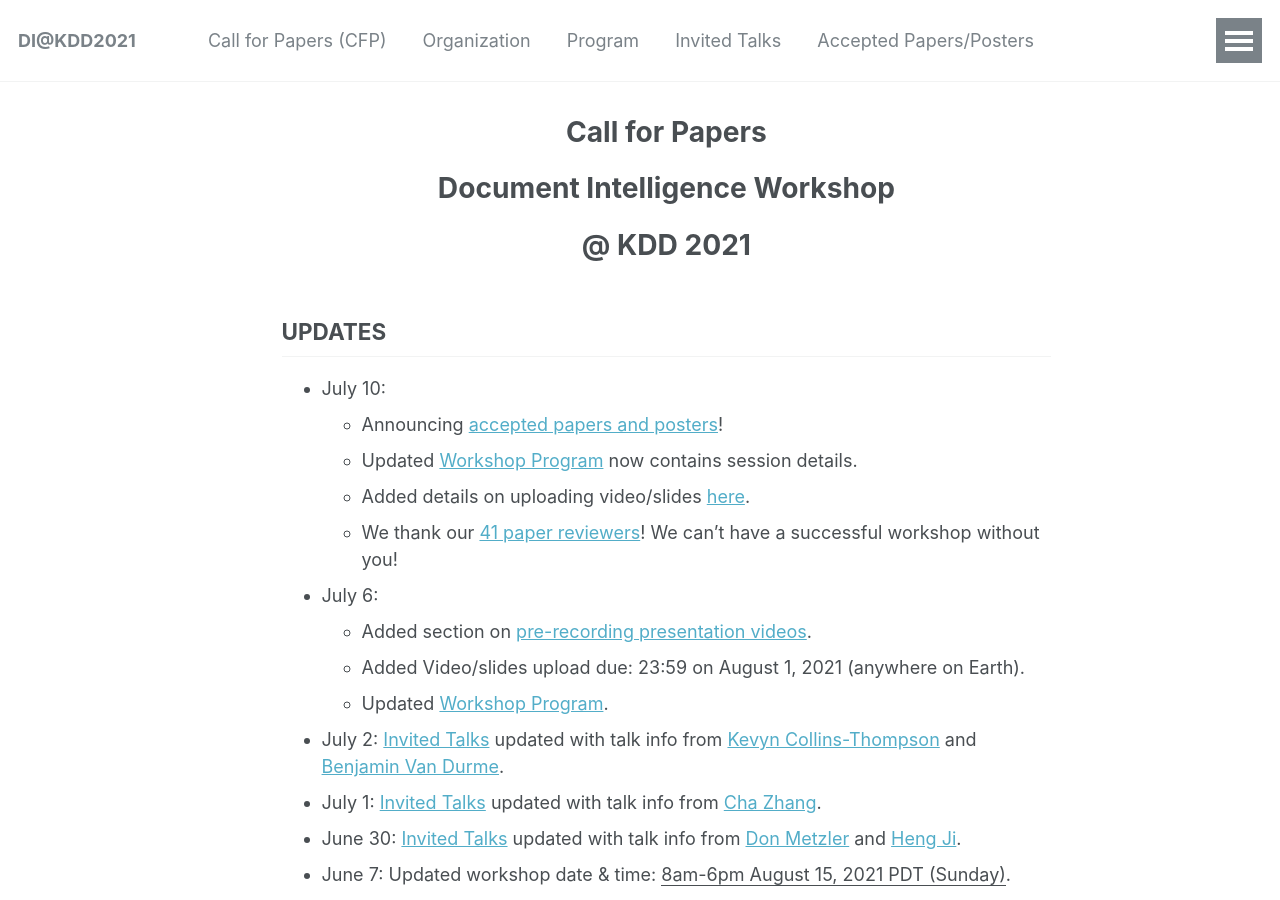
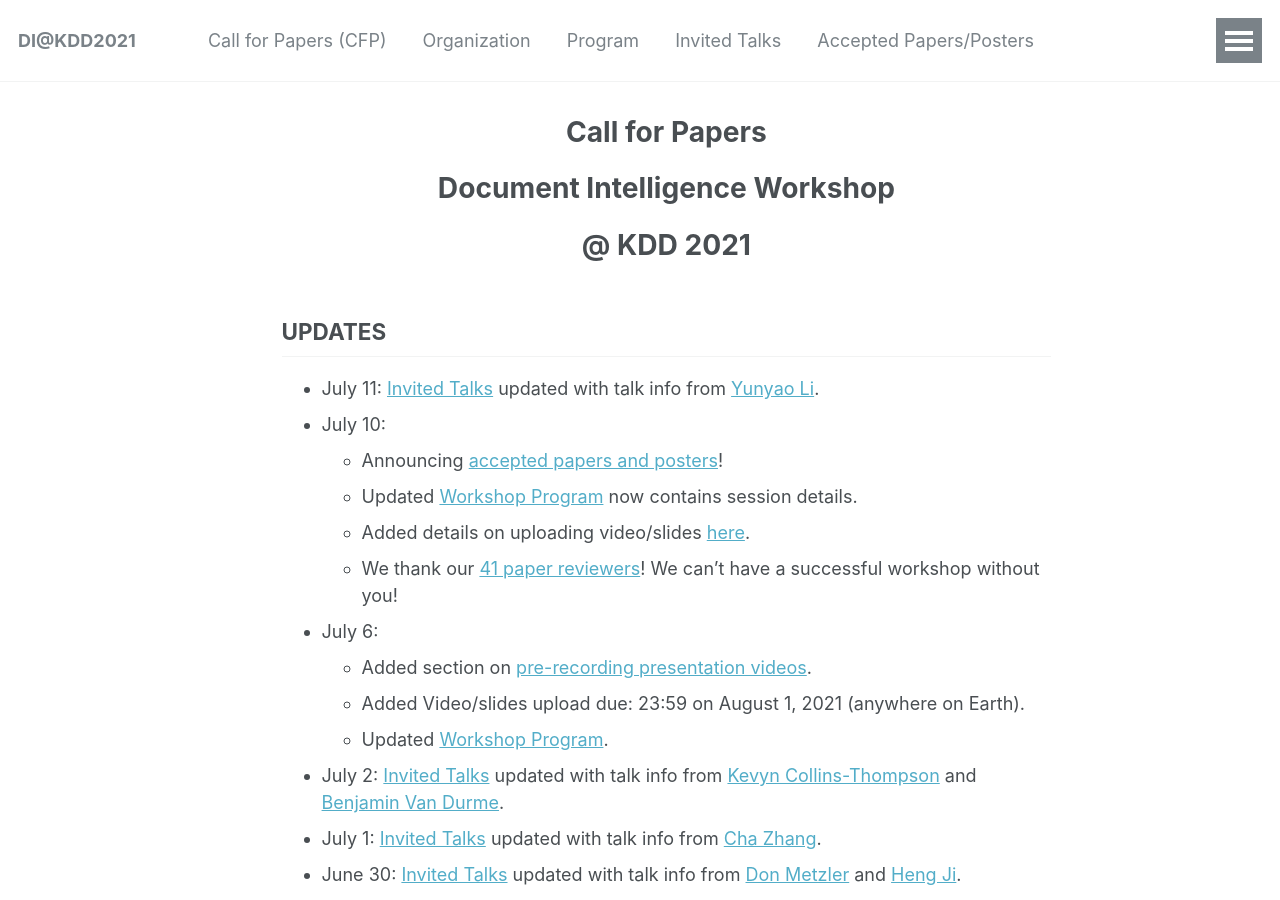
Before and after one commit to document-intelligence/DI-2022, a Jekyll site: the page built from _pages/cfp.md, in a window 1280 px wide and 900 px high. Built offline with Jekyll 4.4.1, drawn with Linux system fonts in a browser that asks for light colours.

Commit message:
Update cfp.md

```diff
--- a/_pages/cfp.md
+++ b/_pages/cfp.md
@@ -11,6 +11,7 @@ redirect_from:
 
 ## UPDATES
 
+- July 11: [Invited Talks](https://document-intelligence.github.io/DI-2021/talks/) updated with talk info from [Yunyao Li](https://researcher.watson.ibm.com/researcher/view.php?person=us-yunyaoli).
 - July 10:
   - Announcing [accepted papers and posters](https://document-intelligence.github.io/DI-2021/papers/)!
   - Updated [Workshop Program](https://document-intelligence.github.io/DI-2021/program/) now contains session details.
```
